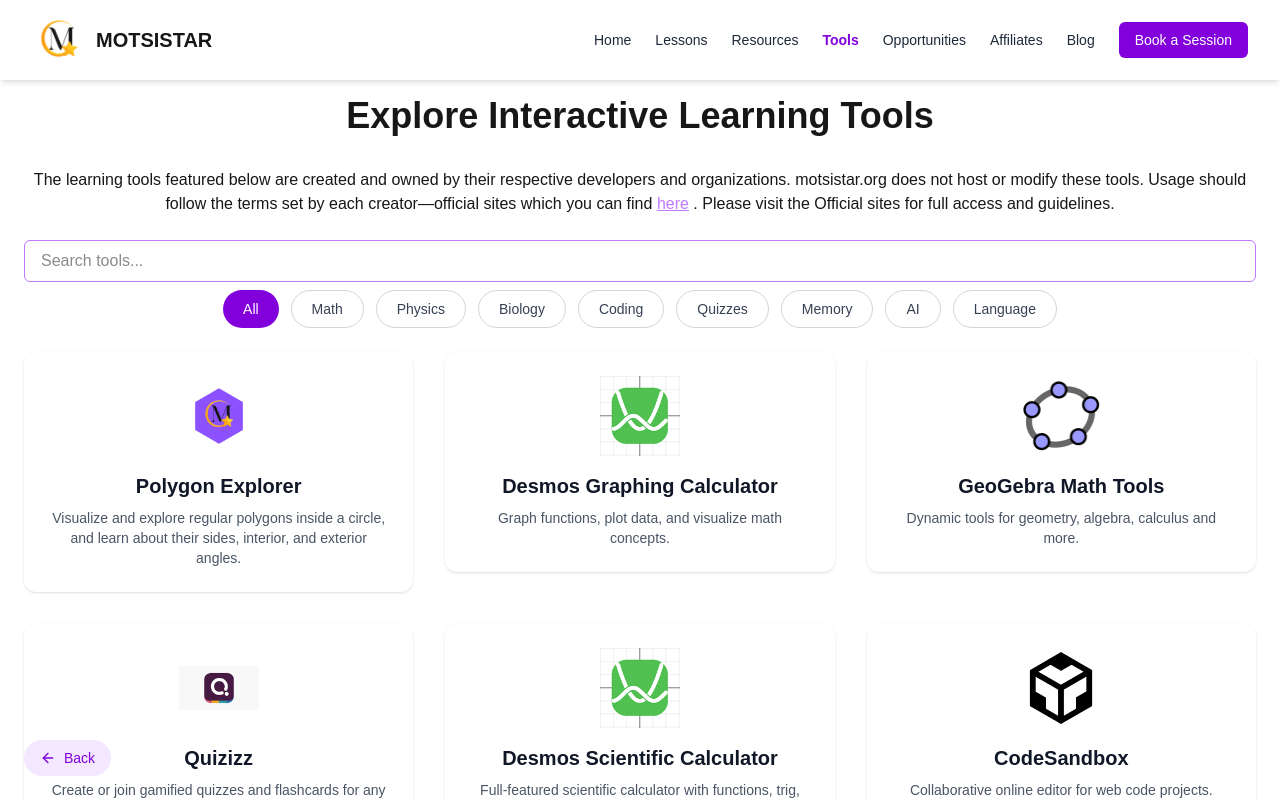
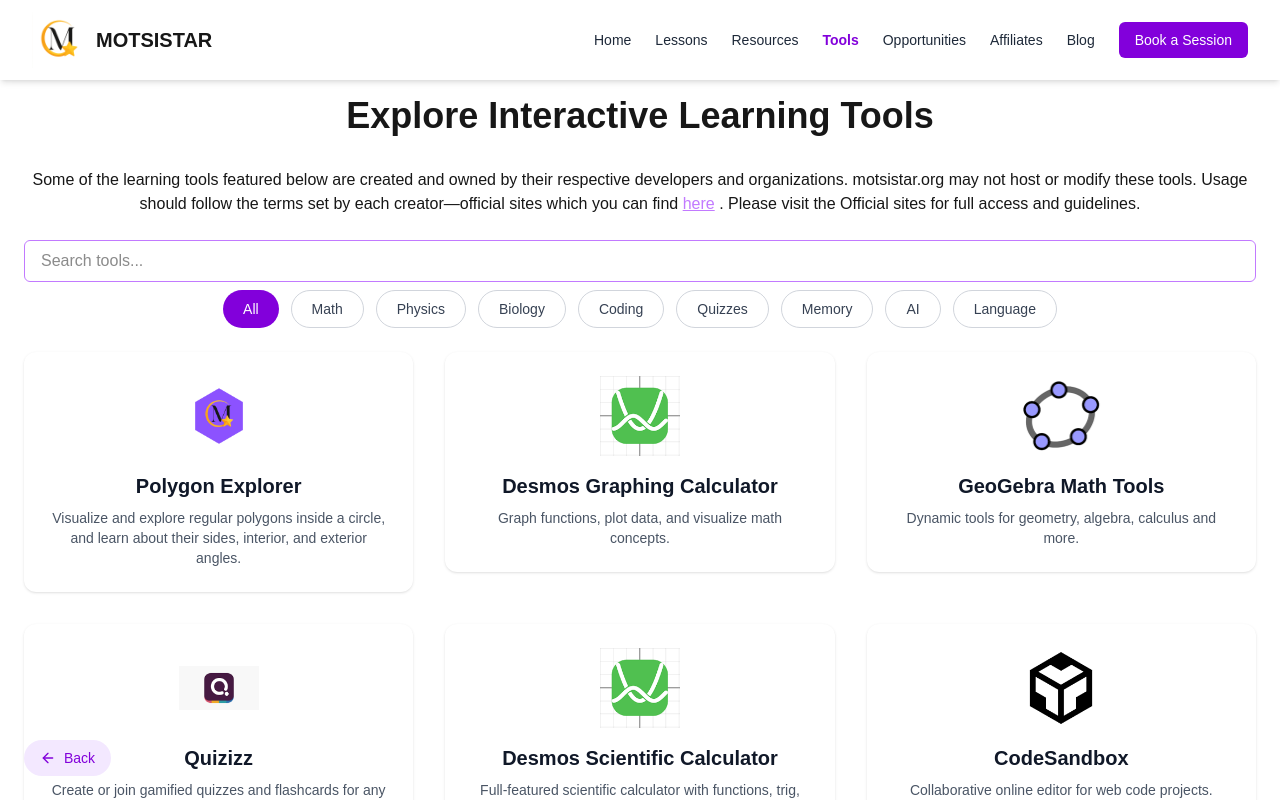
Before and after one commit to thisismotsi/motsistar, a Next.js app: page /tools in a window 1280 px wide. Shown: the top 800 px of the page. Built offline with nearby package versions, Linux system fonts and the light colour scheme.

Commit message:
updated /tools/polygon-explorer

```diff
--- a/app/tools/[slug]/page.tsx
+++ b/app/tools/[slug]/page.tsx
@@ -67,11 +67,17 @@
 }
 
 // ✅ Page (Server Component)
-export default function ToolPage({ params }: { params: { slug: string } }) {
-  const tool = toolsMap[params.slug];
+export default function ToolPage(props: unknown) {
+  // runtime-safe extraction to avoid Next.js PageProps constraint issues during build
+  const { params } = (props as { params?: { slug?: string } }) || {};
+  const slug = params?.slug;
+
+  if (!slug) return notFound();
+
+  const tool = toolsMap[slug];
   if (!tool) return notFound();
 
-  const isPolygonExplorer = params.slug === "polygon-explorer";
+  const isPolygonExplorer = slug === "polygon-explorer";
 
   return (
     <main className="pt-24 px-4 md:p-8 min-h-screen bg-gray-50">
@@ -189,7 +195,7 @@
         )}
 
         <div className="mt-6 rounded-xl overflow-hidden shadow-lg border border-gray-200 bg-white">
-          <ToolRenderer slug={params.slug} />
+          <ToolRenderer slug={slug} />
         </div>
       </div>
     </main>
--- a/app/tools/page.tsx
+++ b/app/tools/page.tsx
@@ -48,9 +48,9 @@
           Explore Interactive Learning Tools
         </h2>
         <h3 className="text-md text-muted-foreground mb-6 text-center">
-          The learning tools featured below are created and owned by their
-          respective developers and organizations. motsistar.org does not host
-          or modify these tools. Usage should follow the terms set by each
+          Some of the learning tools featured below are created and owned by
+          their respective developers and organizations. motsistar.org may not
+          host or modify these tools. Usage should follow the terms set by each
           creator—official sites which you can find{" "}
           <Link
             href={"/affiliates"}
```
